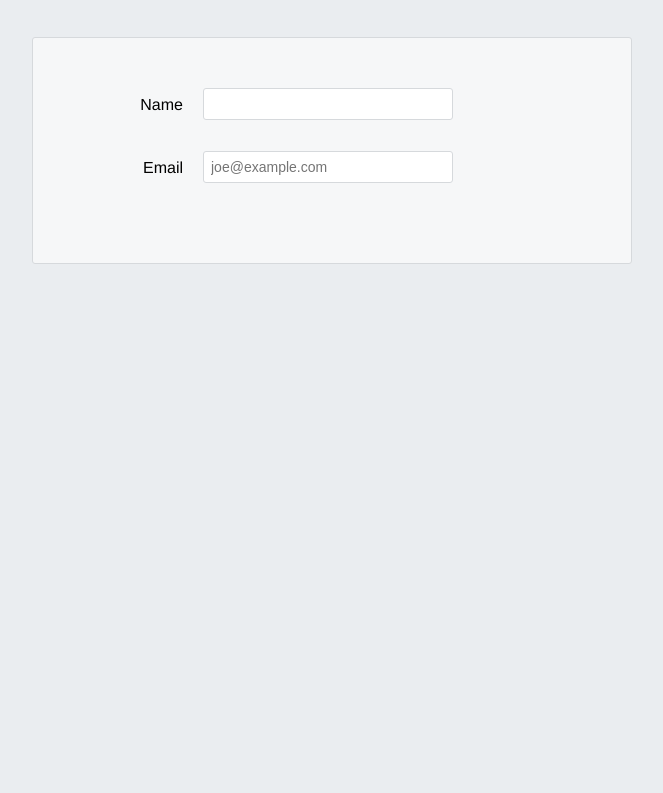
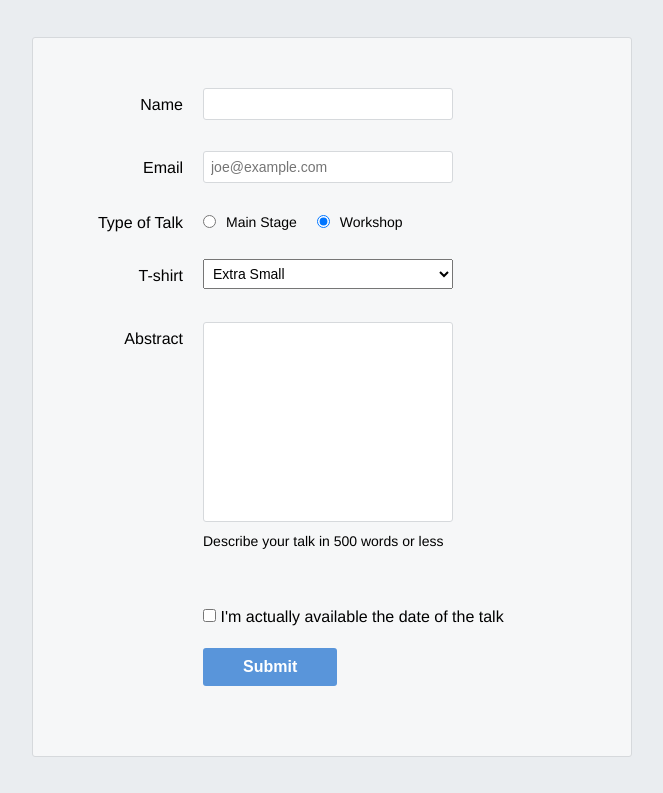
Before and after one commit to BastienVH/Switchfully-precourse-assignments, a plain HTML site: page InternetingIsHard/forms/speaker-submission.html in a window 1280 px wide. Shown: the part 225-1018 px from the top of the page, without its empty margins (308-971 px from the left). Before the commit the page ends 800 px from the top, so only its background shows below. Drawn offline with Linux system fonts and the light colour scheme.

Commit message:
Finish form page

```diff
--- a/InternetingIsHard/forms/speaker-submission.html
+++ b/InternetingIsHard/forms/speaker-submission.html
@@ -20,6 +20,36 @@
         <label for="email">Email</label>
         <input type="email" name="email" id="email" placeholder="joe@example.com"/>
       </div>
+      <fieldset class="legacy-form-row">
+        <legend>Type of Talk</legend>
+        <input type="radio" id="talk-type-1" name="talk-type" value="main-stage"/>
+        <label for="talk-type-1" class="radio-label">Main Stage</label>
+        <input type="radio" id="talk-type-2" name="talk-type" value="workshop" checked/>
+        <label for="talk-type-2" class="radio-label">Workshop</label>
+      </fieldset>
+      <div class="form-row">
+        <label for="t-shirt">T-shirt</label>
+        <select name="t-shirt" id="t-shirt">
+          <option value="xs">Extra Small</option>
+          <option value="s">Small</option>
+          <option value="m">Medium</option>
+          <option value="l">Large</option>
+        </select>
+      </div>
+      <div class="form-row">
+        <label for="abstract">Abstract</label>
+        <textarea name="abstract" id="abstract" ></textarea>
+        <div class="instructions">Describe your talk in 500 words or less</div>
+      </div>
+      <div class="form-row">
+        <label for="available" class="checkbox-label">
+          <input type="checkbox" id="available" name="available" value="is-available"/>
+          <span>I'm actually available the date of the talk</span>
+        </label>
+      </div>
+      <div class="form-row">
+        <button>Submit</button>
+      </div>
     </form>
   </body>
 </html>
--- a/InternetingIsHard/forms/styles.css
+++ b/InternetingIsHard/forms/styles.css
@@ -70,6 +70,81 @@ body {
   box-shadow: none; /* Remove default glow in Firefox */
 }
 
+.legacy-form-row {
+  border: none;
+  margin-bottom: 40px;
+}
+
+.legacy-form-row legend {
+  margin-bottom: 15px;
+}
+
+.legacy-form-row .radio-label {
+  display: block;
+  font-size: 14px;
+  padding: 0 20px 0 10px;
+}
+
+.legacy-form-row input[type="radio"] {
+  margin-top: 2px;
+}
+
+.legacy-form-row .radio-label,
+.legacy-form-row input[type="radio"] {
+  float: left;
+}
+
+.form-row select {
+  width: 100%;
+  padding: 5px;
+  font-size: 14px;
+}
+
+.form-row textarea {
+  font-family: "Helvetica", "Arial", sans-serif;
+  font-size: 14px;
+
+  border: 1px solid #D6D9DC;
+  border-radius: 3px;
+
+  min-height: 200px;
+  margin-bottom: 10px;
+  padding: 7px;
+  resize: none;
+}
+
+.form-row .instructions {
+  columns: #999999;
+  font-size: 14px;
+  margin-bottom: 30px;
+}
+
+.form-row .checkbox-label {
+  margin-bottom: 0px;
+}
+
+.form-row button {
+  font-size: 16px;
+  font-weight: bold;
+
+  color: #FFFFFF;
+  background-color: #5995DA;
+
+  border: none;
+  border-radius: 3px;
+
+  padding: 10px 40px;
+  cursor: pointer;
+}
+
+.form-row button:hover {
+  background-color: #76AEED;
+}
+
+.form-row button:active {
+  background-color: #407FC7;
+}
+
 @media only screen and (min-width: 700px) {
   .speaker-form-header,
   .speaker-form {
@@ -93,4 +168,25 @@ body {
     margin-top: 7px;
     padding-right: 20px;
   }
+  .legacy-form-row {
+    margin-bottom: 10px;
+  }
+  .legacy-form-row legend {
+    width: 120px;
+    text-align: right;
+    padding-right: 20px;
+  }
+  .legacy-form-row legend {
+    float: left;
+  }
+  .form-row .instructions {
+    margin-left: 120px;
+  }
+  .form-row .checkbox-label {
+    margin-left: 120px;
+    width: auto;
+  }
+  .form-row button {
+    margin-left: 120px;
+  }
 }
```
